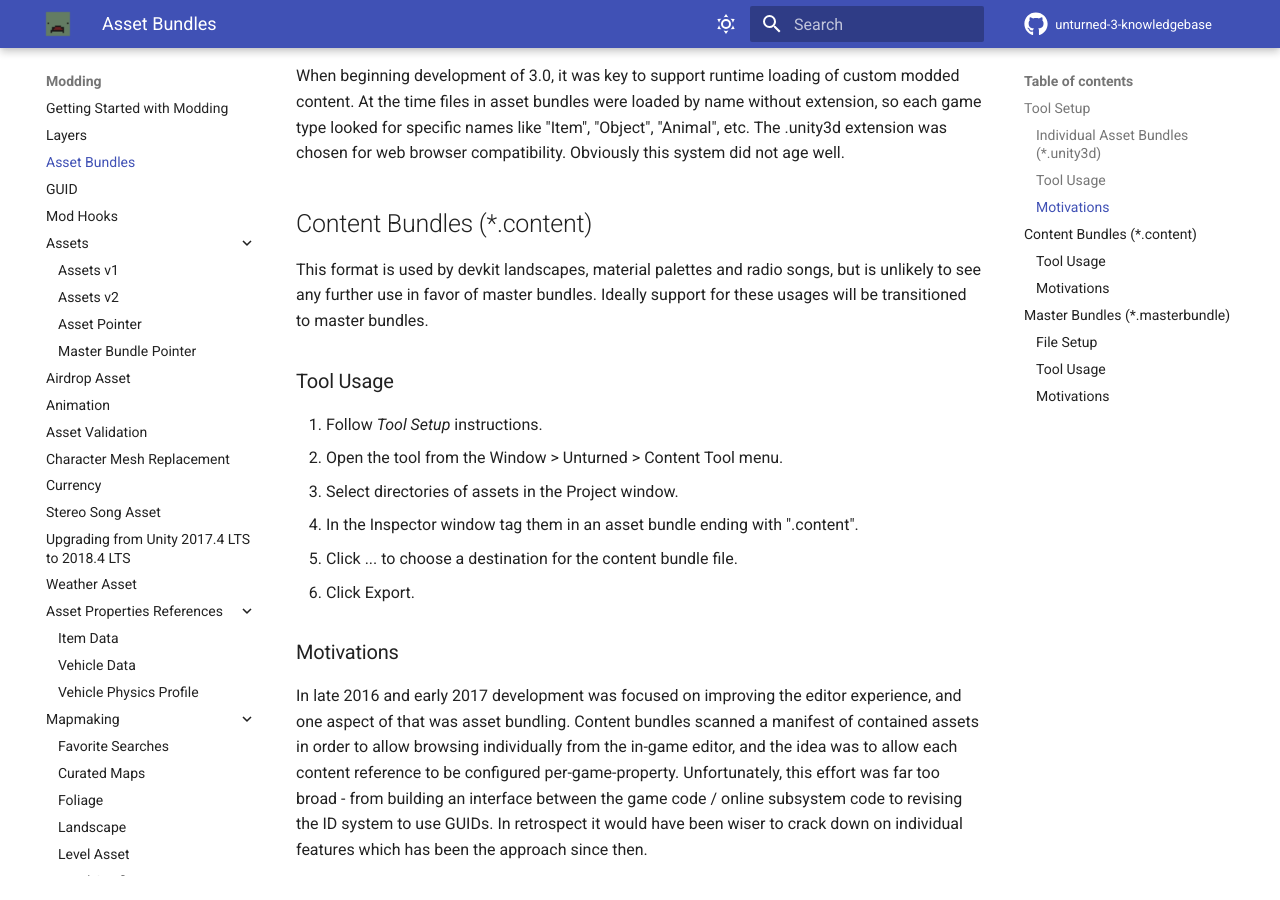
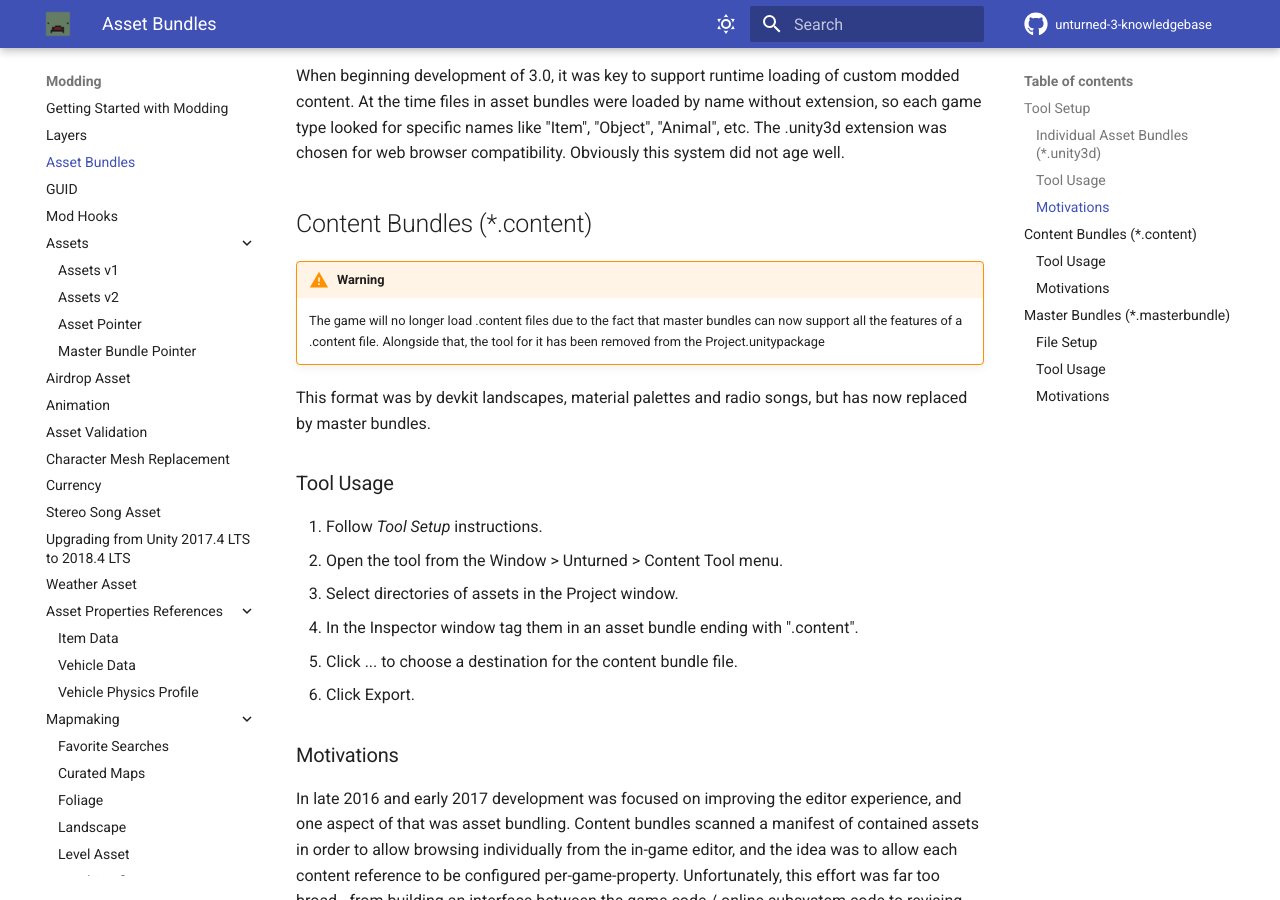
Before and after one commit to unturned-info/unturned-3-knowledgebase, an MkDocs documentation site: the page built from docs/Modding/AssetBundles.md, in a window 1280 px wide and 900 px high, scrolled down 1033 px. Built offline with MkDocs 1.6.1 and Material for MkDocs 9.7.7, drawn with Linux system fonts in a browser that asks for light colours; comment, search, counter and statistics services are not loaded.

Commit message:
Update AssetBundles.md
Added warning that .content files will no longer be usable.

```diff
--- a/docs/Modding/AssetBundles.md
+++ b/docs/Modding/AssetBundles.md
@@ -31,7 +31,10 @@
 
 ## Content Bundles (*.content)
 
-This format is used by devkit landscapes, material palettes and radio songs, but is unlikely to see any further use in favor of master bundles. Ideally support for these usages will be transitioned to master bundles.
+!!! warning
+    The game will no longer load .content files due to the fact that master bundles can now support all the features of a .content file. Alongside that, the tool for it has been removed from the Project.unitypackage
+
+This format was by devkit landscapes, material palettes and radio songs, but has now replaced by master bundles.
 
 ### Tool Usage
 
```
